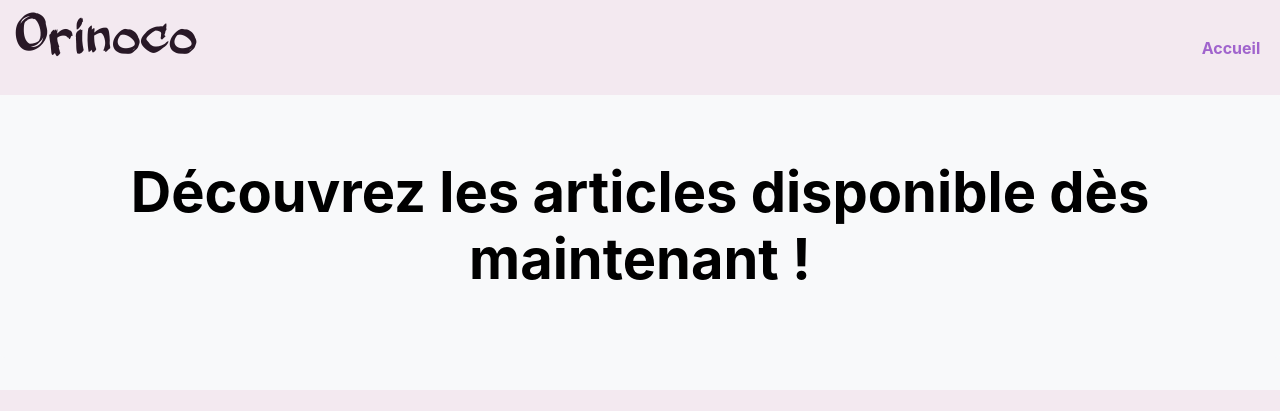
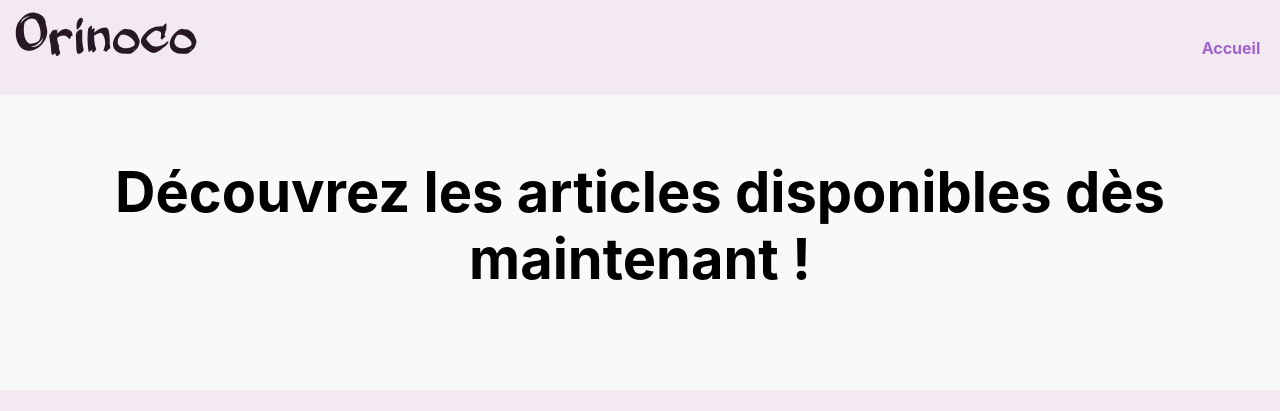
Before and after one commit to Tinany/Faure_Tinany_5_10122020, a plain HTML site: page Frontend/index.html in a window 1280 px wide. Shown: the top 411 px of the page. Drawn offline with nearby package versions, Linux system fonts and the light colour scheme; no server answers.

Commit message:
Correction text index.html

```diff
--- a/Frontend/index.html
+++ b/Frontend/index.html
@@ -38,7 +38,7 @@
     <main class="container-fluid jumbotron bg-light">
         <section class="row">
             <div class="col">
-                <h2 class="display-4 text-center font-weight-bold">Découvrez les articles disponible dès maintenant !</h2>
+                <h2 class="display-4 text-center font-weight-bold">Découvrez les articles disponibles dès maintenant !</h2>
             </div>
         </section>
         <div id="homePageContent" class="row">
```
